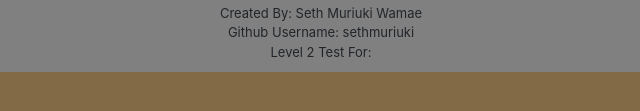
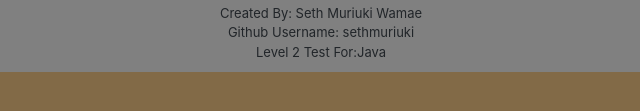
Before and after one commit to sethmuriuki/pingpong, a plain HTML site: page index.html in a window 1280 px wide. Shown: the part 639-750 px from the top of the page, 319-959 px from the left. Drawn offline with Linux system fonts and the light colour scheme.

Commit message:
add change to index

```diff
--- a/index.html
+++ b/index.html
@@ -53,7 +53,7 @@
       <h3><strong><em>About PingPong</em></strong></h3>
       <p>Created By: Seth Muriuki Wamae</p>
       <p>Github Username: sethmuriuki</p>
-      <p>Level 2 Test For: </p>
+      <p>Level 2 Test For:Java </p>
       </strong>
     </div>
     <script src="js/jquery-3.2.1.js"></script>
```
